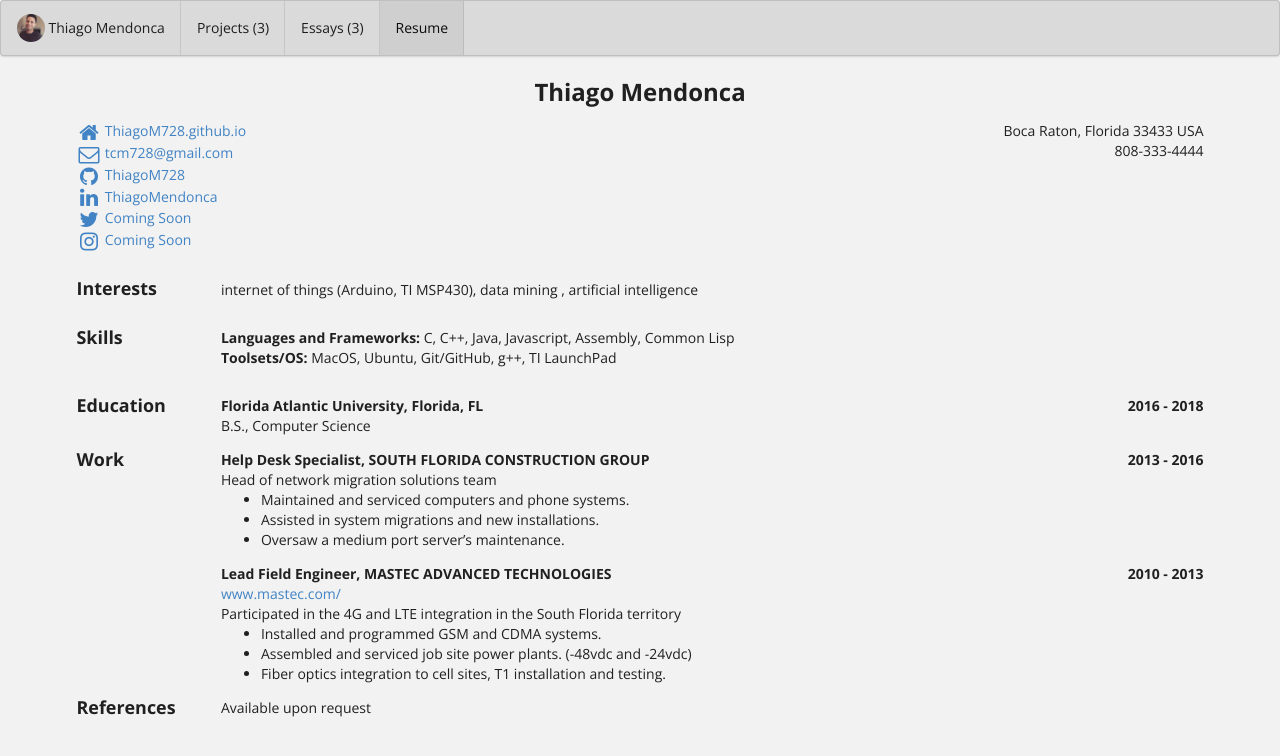
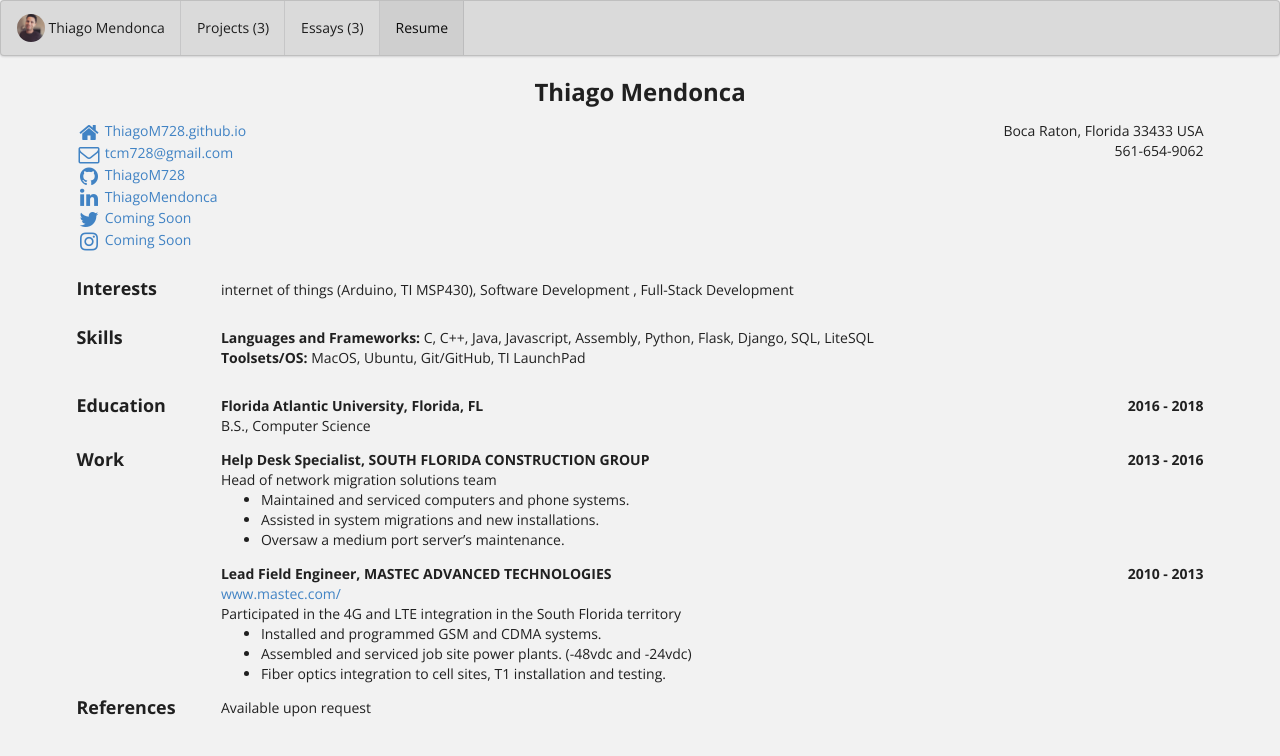
Before and after one commit to ThiagoM728/ThiagoM728.github.io, a Jekyll site: the page built from bio/index.html, in a window 1280 px wide. Shown: the top 756 px of the page. Built offline with Jekyll 4.4.1, drawn with Linux system fonts in a browser that asks for light colours.

Commit message:
Update bio.json

```diff
--- a/_data/bio.json
+++ b/_data/bio.json
@@ -4,7 +4,7 @@
     "label": "Software Developer",
     "picture": "https://ThiagoM728.github.io/images/selfie.jpg",
     "email": "tcm728@gmail.com",
-    "phone": "808-333-4444",
+    "phone": "561-654-9062",
     "website": "https://ThiagoM728.github.io",
     "summary": "Reliable, solid performer, and detailed oriented recent graduate in Computer Science at Florida Atlantic University looking for full-time entry level positions. Seeking to maximize my Computer Science Degree. Highly motivated to successfully achieve and exceed performance and productivity goals.",
     "location": {
@@ -46,12 +46,12 @@
       ]
     },
     {
-      "name": "data mining",
+      "name": "Software Development",
       "keywords": [
       ]
     },
     {
-      "name": "artificial intelligence",
+      "name": "Full-Stack Development",
       "keywords": [
       ]
     }
@@ -66,7 +66,11 @@
         "Java",
         "Javascript",
         "Assembly",
-        "Common Lisp"
+        "Python",
+        "Flask",
+        "Django",
+        "SQL",
+        "LiteSQL"
       ]
     },
     {
@@ -76,7 +80,6 @@
         "MacOS",
         "Ubuntu",
         "Git/GitHub",
-        "g++",
         "TI LaunchPad"
       ]
     }
```
